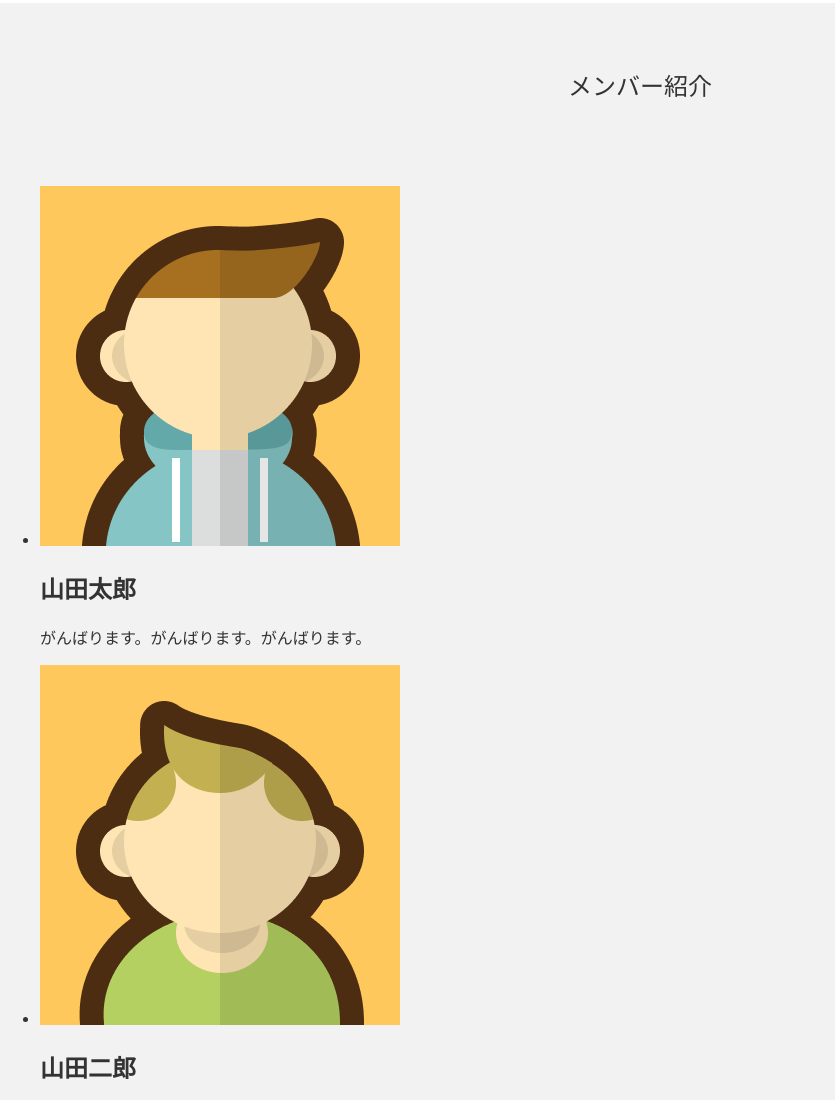
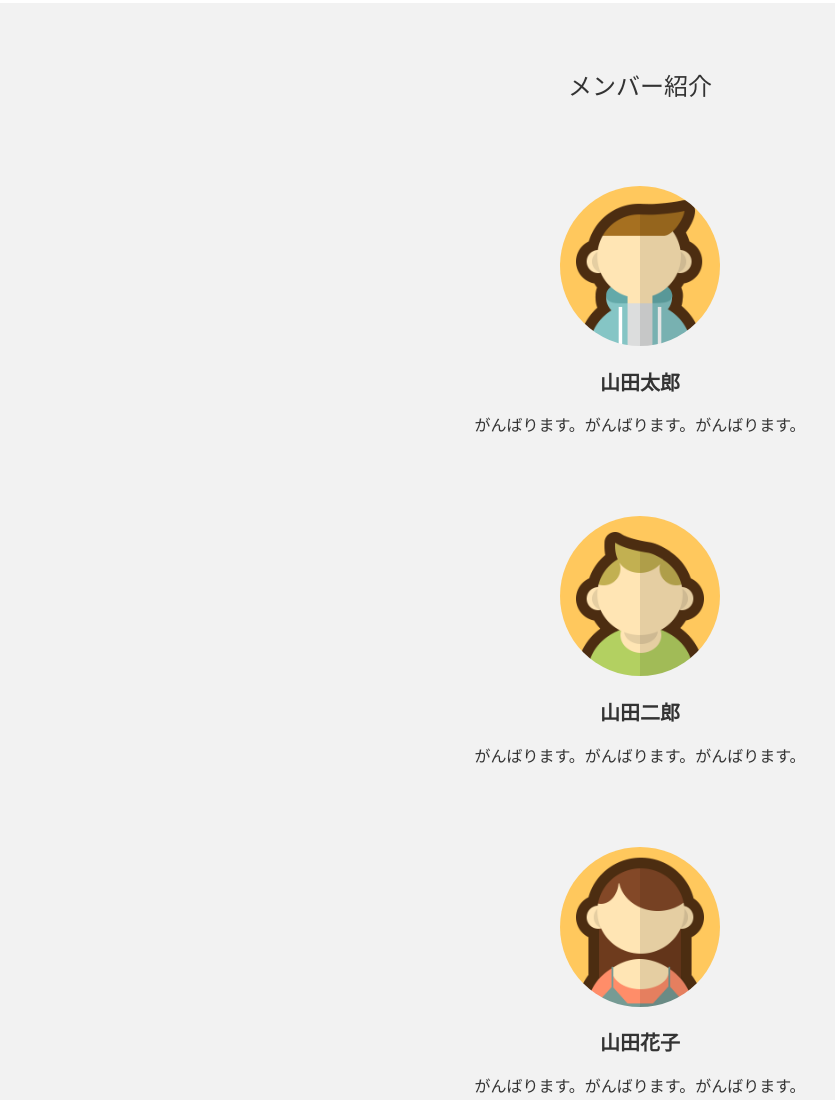
Before and after one commit to rotosiri-zu/MyAwesomeApp, a plain HTML site: page index.html in a window 1280 px wide. Shown: the part 3040-4140 px from the top of the page, without its empty margins (0-835 px from the left). Drawn offline with Linux system fonts and the light colour scheme.

Commit message:
メンバー紹介セクションを完成させよう

```diff
--- a/css/styles.css
+++ b/css/styles.css
@@ -70,3 +70,23 @@ header img {
   padding: 64px 0;
   font-weight: normal;
 }
+
+.members ul {
+  list-style: none;
+  text-align: center;
+  margin: 0;
+  padding: 0;
+}
+
+.members img {
+  width: 160px;
+  border-radius: 50%;
+}
+
+.members h2 {
+  font-size: 20px;
+}
+
+.members li {
+  padding-bottom: 64px;
+}
```
